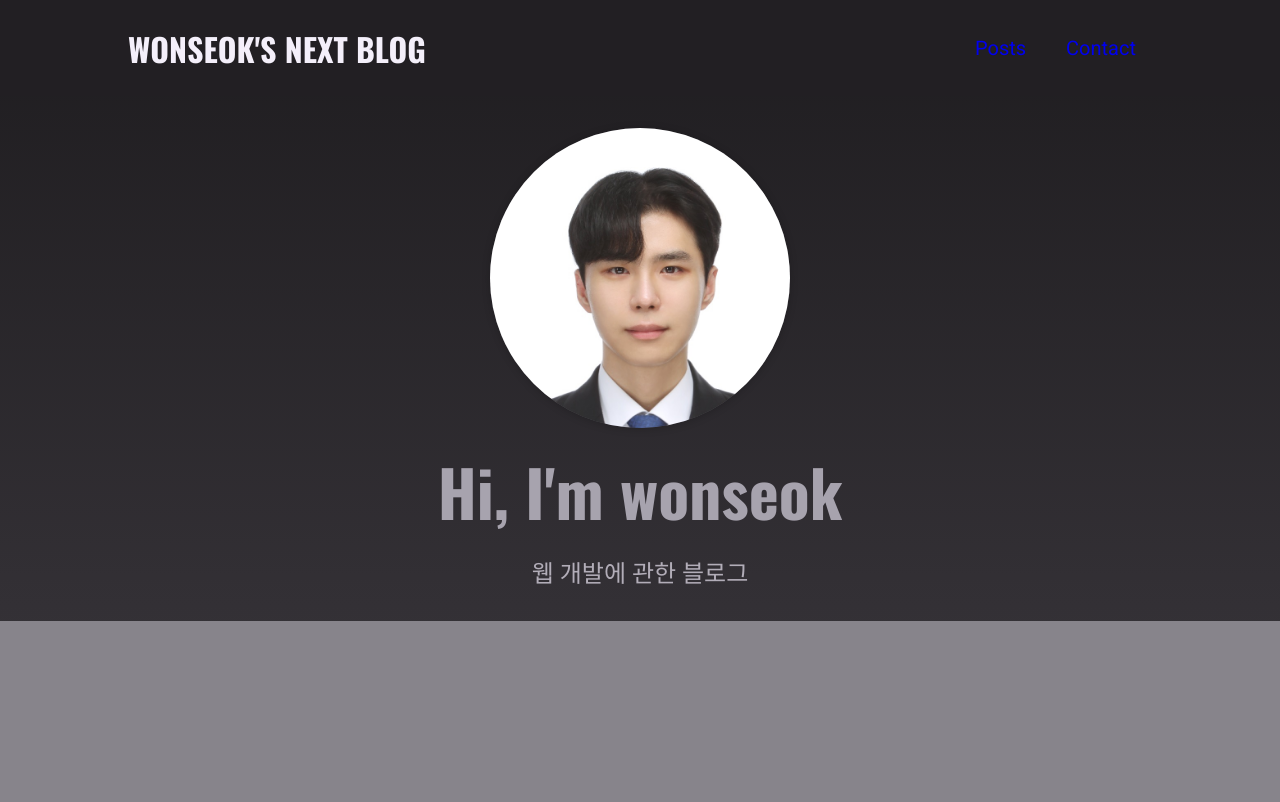
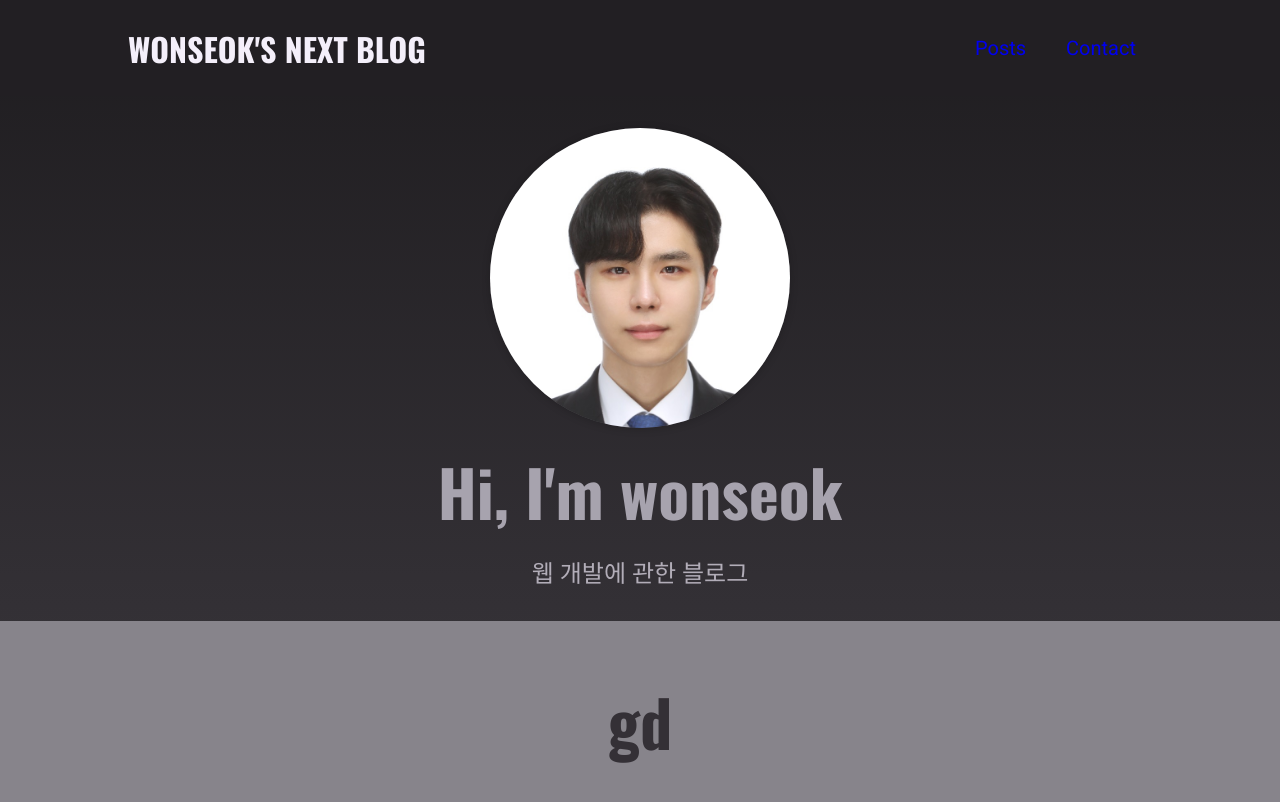
Before and after one commit to CircleSeok/NextBlog, a Next.js app: page / in a window 1280 px wide. Shown: the top 802 px of the page. Built offline with nearby package versions, Linux system fonts and the light colour scheme.

Commit message:
commit test

```diff
--- a/components/home-page/featured-posts.js
+++ b/components/home-page/featured-posts.js
@@ -1,4 +1,12 @@
+import PostsGrid from '../posts/posts-grid';
 import styles from './featured-posts.module.css';
-function FeaturedPosts() {}
+function FeaturedPosts(props) {
+  return (
+    <section className={styles.latest}>
+      <h2>gd</h2>
+      <PostsGrid posts={props.posts} />
+    </section>
+  );
+}
 
 export default FeaturedPosts;
--- a/components/posts/posts-grid.js
+++ b/components/posts/posts-grid.js
@@ -6,7 +6,7 @@ function PostsGrid(props) {
   return (
     <ul className={styles.grid}>
       {posts.map((post) => (
-        <PostItem />
+        <PostItem key={post.slug} post={post} />
       ))}
     </ul>
   );
--- a/pages/index.js
+++ b/pages/index.js
@@ -1,10 +1,13 @@
+import FeaturedPosts from '@/components/home-page/featured-posts';
 import Hero from '@/components/home-page/hero';
+
+const DUMMY_POSTS = [];
 
 function HomePage() {
   return (
     <>
       <Hero />
-      {/* <FeaturedPosts /> */}
+      <FeaturedPosts posts={DUMMY_POSTS} />
     </>
   );
 }
```
